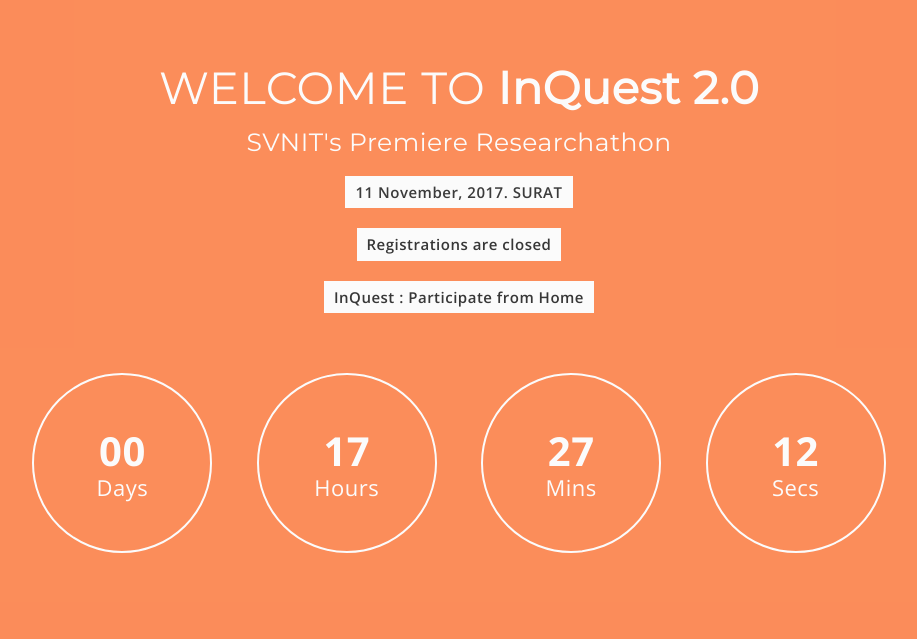
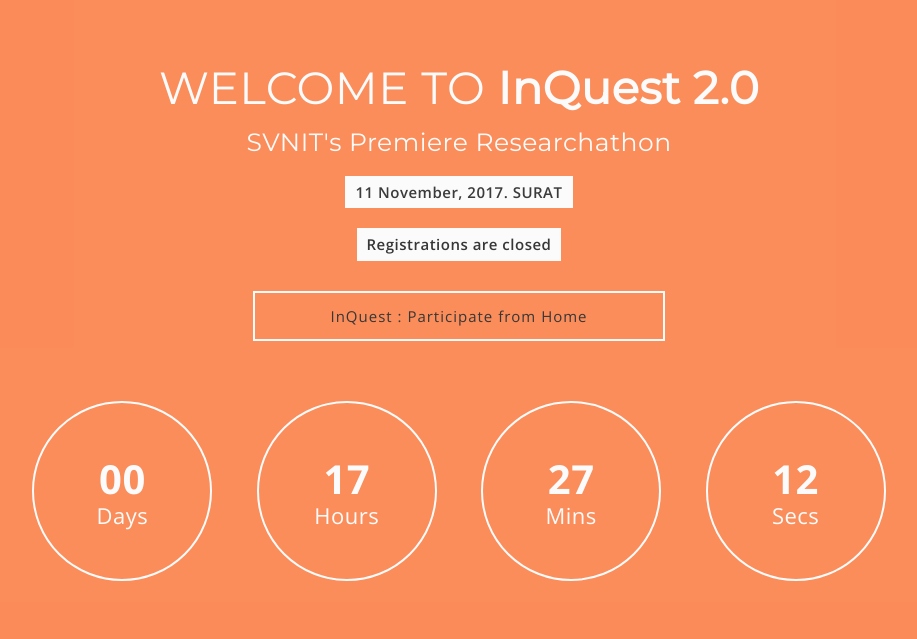
Before and after one commit to ABHISHEK2F24/InQuest, a plain HTML site: page index.html in a window 1280 px wide. Shown: the part 161-800 px from the top of the page, without its empty margins (181-1098 px from the left). Drawn offline with nearby package versions, Linux system fonts and the light colour scheme.

Commit message:
Update index.html

```diff
--- a/index.html
+++ b/index.html
@@ -97,7 +97,7 @@
 							<h2>SVNIT's Premiere Researchathon</h2>
 							<p class="mu-event-date-line">11 November, 2017. SURAT</p><br>
                             <p class="mu-event-date-line" ><a href="#">Registrations are closed</a></p><br>
-                            <p class="mu-event-date-line"><a href="./participate.html">InQuest : Participate from Home</a></p>
+							<p><button type="submit" class="mu-reg-submit-btn"><a href="./participate.html">InQuest : Participate from Home</a></button></p>
 							<div class="mu-event-counter-area">
 								<div id="mu-event-counter">
 
```
